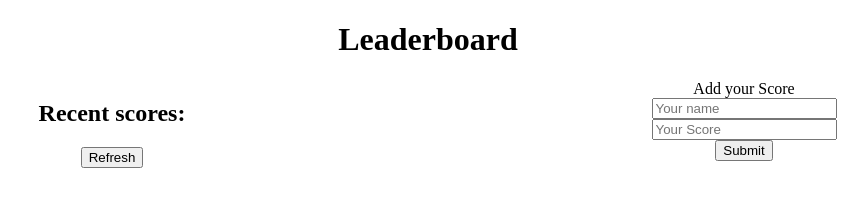
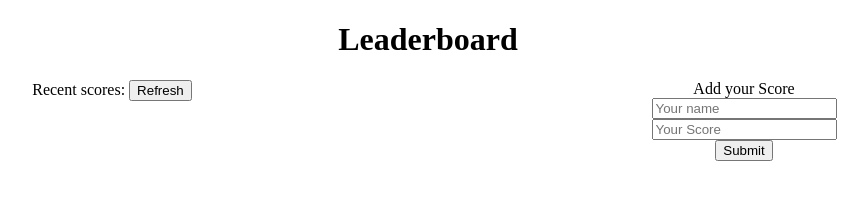
Before and after one commit to mariordgez/leaderboard, a website built with webpack: page dist/index.html in a window 1280 px wide. Shown: the whole page, without its empty margins (212-1080 px from the left). Built offline with nearby package versions, Linux system fonts and the light colour scheme; no server answers.

Commit message:
Run build for code review

```diff
--- a/dist/index.html
+++ b/dist/index.html
@@ -1 +1 @@
-<!doctype html><html lang="en"><head><meta charset="UTF-8"/><meta name="viewport" content="width=device-width,initial-scale=1"/><title>Leaderboard</title><script defer="defer" src="main.js"></script></head><header><h1>Leaderboard</h1></header><div class="container"><div class="item"><form><h2>Recent scores:</h2><button class="score-refresh" type="submit">Refresh</button></form><div class="leaderboard-container"><ul class="leaderboard"></ul></div></div><div class="item"><form><label>Add your Score</label><br><input class="lb-name" placeholder="Your name"/><br><input class="lb-score" placeholder="Your Score"/><br><button class="score-add" type="submit">Submit</button></form></div></div></html>
+<!doctype html><html lang="en"><head><meta charset="UTF-8"/><meta name="viewport" content="width=device-width,initial-scale=1"/><title>Leaderboard</title><script defer="defer" src="main.js"></script></head><header><h1>Leaderboard</h1></header><div class="container"><div class="item"><form><label for="refresh-button">Recent scores:</label> <button id="refresh-button" class="score-refresh" type="submit">Refresh</button></form><div class="leaderboard-container"><ul class="leaderboard"></ul></div></div><div class="item"><form><label for="lb-form">Add your Score</label><br><input id="lb-form" class="lb-name" placeholder="Your name"/><br><input class="lb-score" placeholder="Your Score" pattern="[0-9]+"/><br><button class="score-add" type="submit">Submit</button></form></div></div></html>
```
Also changed, not shown: 1 other file.
